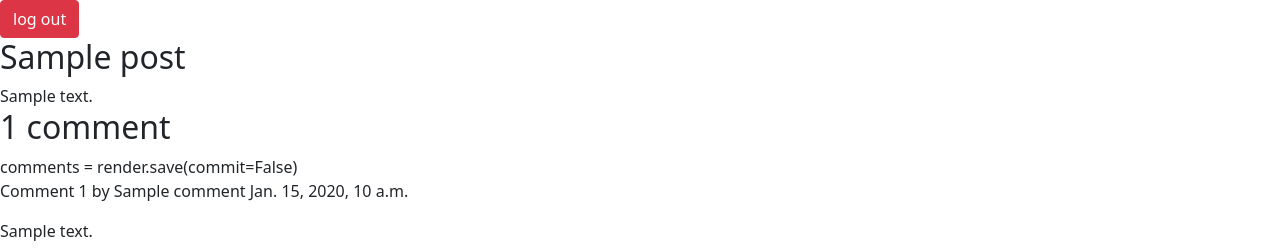
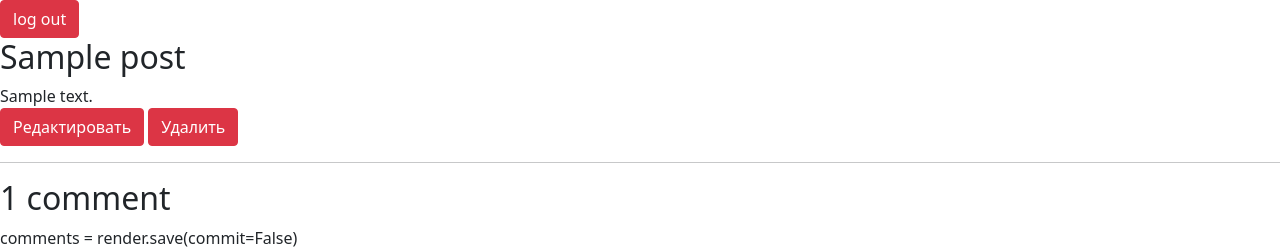
Before and after one commit to KairatToroev1/first_project_django, a Django app: page /posts/1/ in a window 1280 px wide. Shown: the part 70-321 px from the top of the page. Run offline with Django 3.2, Linux system fonts and the light colour scheme; a user stored in the database is signed in; tables that the repository leaves empty hold one stand-in row (values such as "Sample post").

Commit message:
Remove update/delete buttons for ordinary users

```diff
--- a/templates/posts/post_detail.html
+++ b/templates/posts/post_detail.html
@@ -10,6 +10,12 @@
     <h2>{{post.title}}</h2>
 
     <div>{{post.body}}</div>
+
+    {% if request.user.is_authenticated and not request.user.role == "ordinary" %}
+        <a href="{{ post.get_update_url }}" class="btn btn-danger">Редактировать</a>
+        <a href="{{ post.get_delete_url }}" class="btn btn-danger">Удалить</a>
+    {% endif %}
+    <hr>
 
 
 
```
